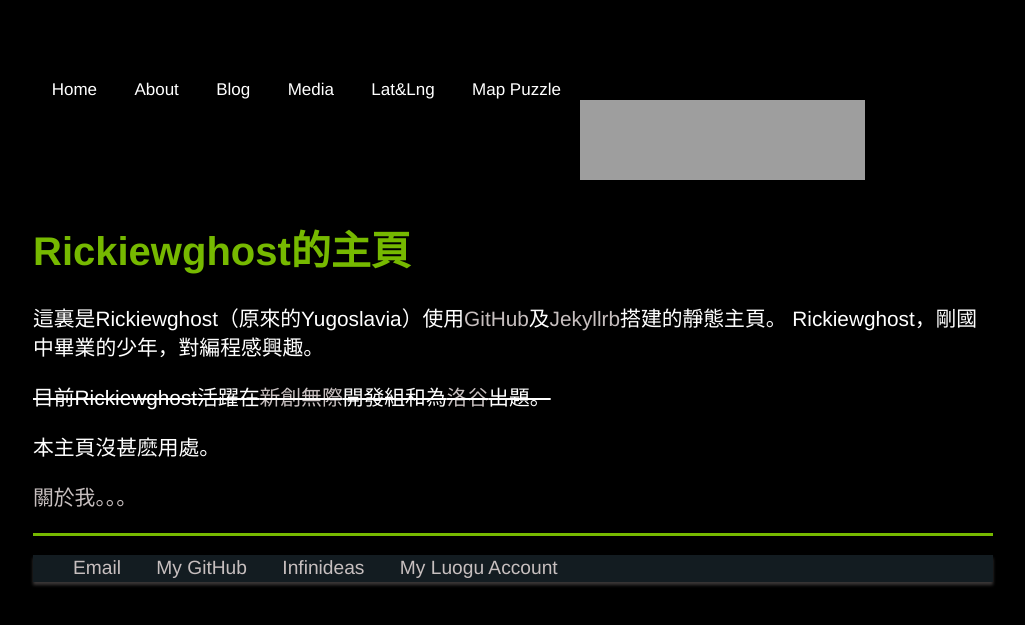
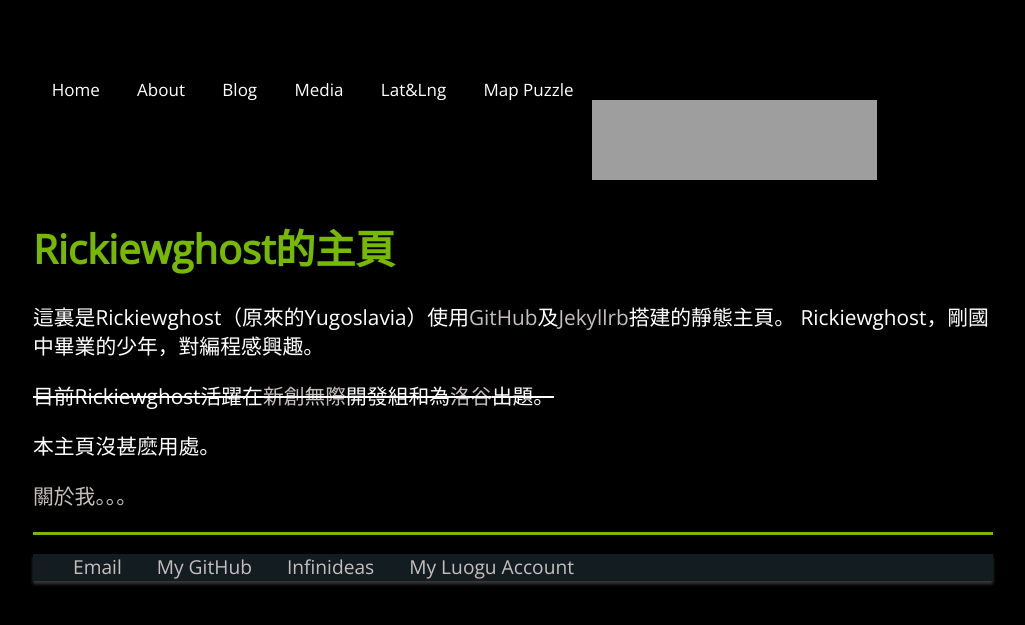
Before and after one commit to Jugoslawien/jugoslawien.github.io, a Jekyll site: the page built from index.html, in a window 1280 px wide. Shown: the top 625 px of the page, without its empty margins (127-1152 px from the left). Built offline with Jekyll 4.4.1, drawn with Linux system fonts in a browser that asks for light colours; a script that is not in the unit is left out; grey boxes are pictures that could not be loaded.

Commit message:
Update main.css

```diff
--- a/css/main.css
+++ b/css/main.css
@@ -1,4 +1,5 @@
 @import url(//fonts.googleapis.com/earlyaccess/notosanstc.css);
+@import url(//fonts.googleapis.com/css?family=Open+Sans);
 body { margin: 60px auto; width: 75%;background: #000;}
 
 a { text-decoration: none; color: #c7bfbf; }
@@ -26,18 +27,18 @@
 
 p.meta { color: #32aabd; }
 p, ul { font-size: 1.3em; line-height: 1.4em; color: #fff; }
-p { font-family: 'Helvetica','Noto Sans TC','Cursive';}
+p { font-family: 'Open Sans','Noto Sans TC','Cursive';}
 audio { width: 190px; height: 32px; margin-top: 10px;}
 p.mus { font-size: 1.5em; line-height: 1.4em; color: #fff; }
 
-h1, h2, h3, h4 { font-family:'Helvetica', 'Noto Sans TC'; color:#76b900;}
+h1, h2, h3, h4 { font-family:'Open Sans', 'Noto Sans TC'; color:#76b900;}
 h1 { font-size: 2.5em;  }
 h2 { font-size: 2.3em; }
 h3 { font-size: 2em; }
 h4 { font-size: 1.7em; }
 
-nav ul { font-size: 1.8em; font-family: 'Helvetica','Sans-Serif','Noto Sans TC';  list-style: none; font-weight: normal; box-shadow: 0px 3px 3px #000000; background: #000000;padding:0;}
-footer ul { font-size: 1.5em; font-family: 'Helvetica','Noto Sans TC';  list-style: none; font-weight: normal; box-shadow: 0px 3px 3px #3a3737;  background: #131c21;}
+nav ul { font-size: 1.8em; font-family: 'Open Sans','Sans-Serif','Noto Sans TC';  list-style: none; font-weight: normal; box-shadow: 0px 3px 3px #000000; background: #000000;padding:0;}
+footer ul { font-size: 1.5em; font-family: 'Open Sans','Noto Sans TC';  list-style: none; font-weight: normal; box-shadow: 0px 3px 3px #3a3737;  background: #131c21;}
 nav ul li, footer ul li { display: inline; margin-right: 30px; }
 nav ul li2, footer ul li2 { display: inline; margin-right: 0px; }
 
@@ -51,6 +52,6 @@
 .cv { margin: 0px 0px 60px; }
 .cv h1 { font-size: 2.5em; }
 .cv h2 { font-size: 2.3em; }
-.cv address, .cv .download { font-family: 'Helvetica', 'Arial', 'Sans-Serif','Noto Sans TC';color: #ffffff;  }
+.cv address, .cv .download { font-family: 'Open Sans', 'Arial', 'Sans-Serif','Noto Sans TC';color: #ffffff;  }
 .cv address, .cv p { font-size: 1.3em; }
 .cv .download { float: right; font-size: .8em; text-transform: uppercase; }
```
